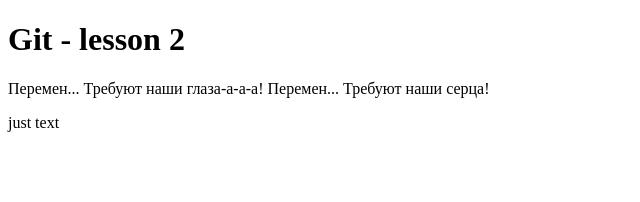
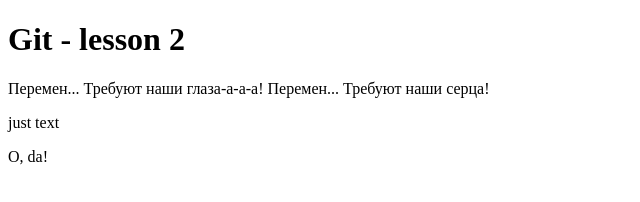
Before and after one commit to Bibliaricus/site, a plain HTML site: page git-test.html in a window 1280 px wide. Shown: the full height of the page, 0-640 px from the left. Drawn offline with Linux system fonts and the light colour scheme.

Commit message:
Space inviders

```diff
--- a/git-test.html
+++ b/git-test.html
@@ -10,5 +10,6 @@
   <h1>Git - lesson 2</h1>
   <p>Перемен... Требуют наши глаза-а-а-а! Перемен... Требуют наши серца!</p>
   <p>just text</p>
+  <div class="space-inviders">O, da!</div>
 </body>
 </html>
```
